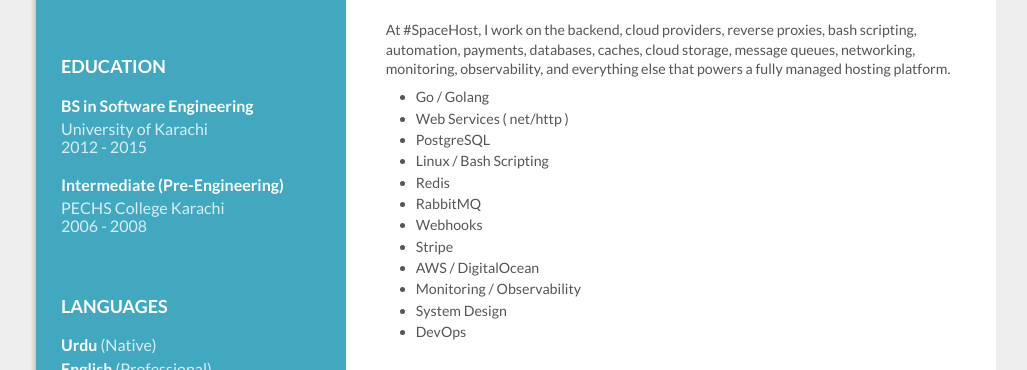
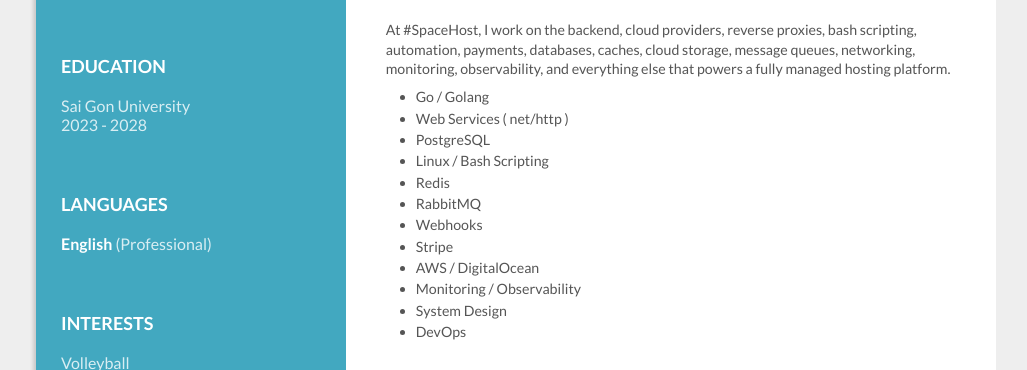
Before and after one commit to NguyenTrongNhan2211/trongnhan1705.github.io, a plain HTML site: page index.html in a window 1280 px wide. Shown: the part 430-800 px from the top of the page, without its empty margins (124-1151 px from the left). Drawn offline with nearby package versions, Linux system fonts and the light colour scheme.

Commit message:
Update index.html
chinh sua thong tin

```diff
--- a/index.html
+++ b/index.html
@@ -51,23 +51,17 @@
 
                     <h3>Education</h3>
                     <div class="personal-ed">
-                        <p class="personal-ed-bold">BS in Software Engineering</p>
-                        <p class="personal-ed-light">University of Karachi<br>2012 - 2015</p>
-                    </div>
-                    <div class="personal-ed">
-                        <p class="personal-ed-bold">Intermediate (Pre-Engineering)</p>
-                        <p class="personal-ed-light">PECHS College Karachi<br>2006 - 2008</p>
+                        <p class="personal-ed-light">Sai Gon University <br>2023 - 2028</p>
                     </div>
 
                     <h3>Languages</h3>
                     <div class="personal-ed">
-                        <p class="personal-ed-bold">Urdu <span>(Native)</span></p>
                         <p class="personal-ed-bold">English <span>(Professional)</span></p>
                     </div>
 
                     <h3>Interests</h3>
                     <div class="personal-ed">
-                        <p class="personal-ed-light">Digital Painting</p>
+                        <p class="personal-ed-light">Volleyball</p>
                         <p class="personal-ed-light">Football</p>
                         <p class="personal-ed-light">Swimming</p>
                         <p class="personal-ed-light">Games</p>
```
